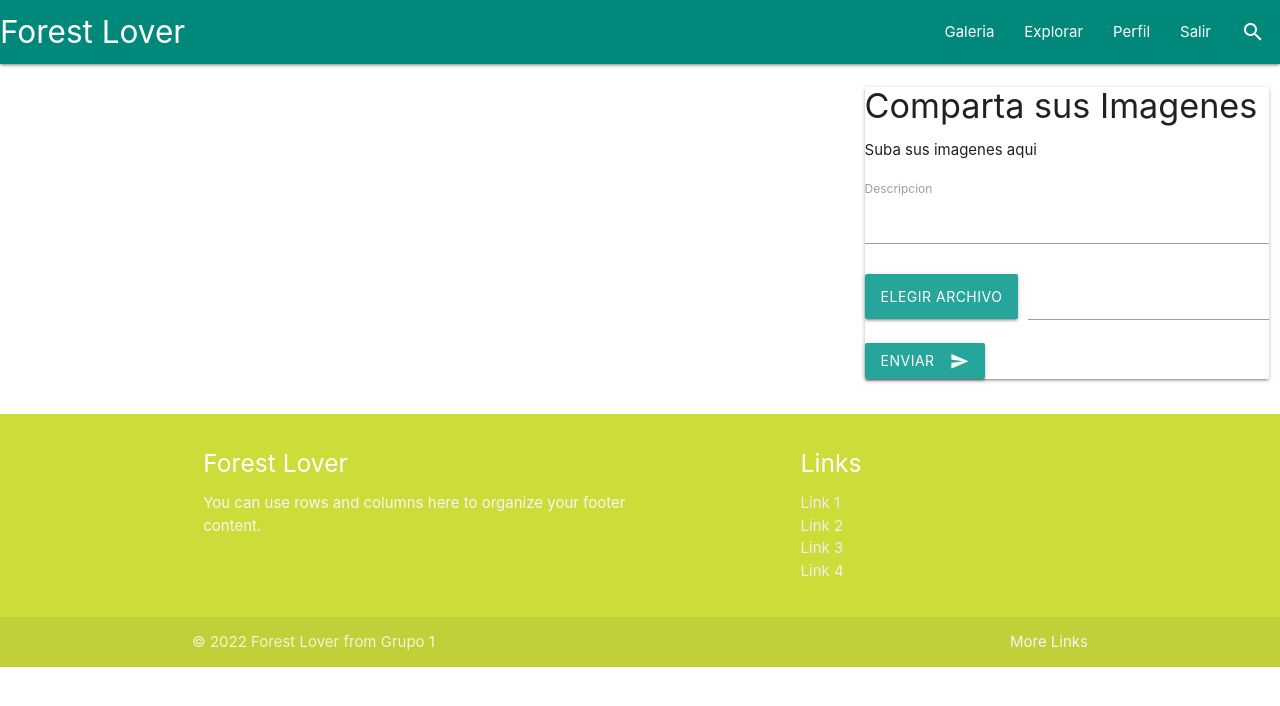
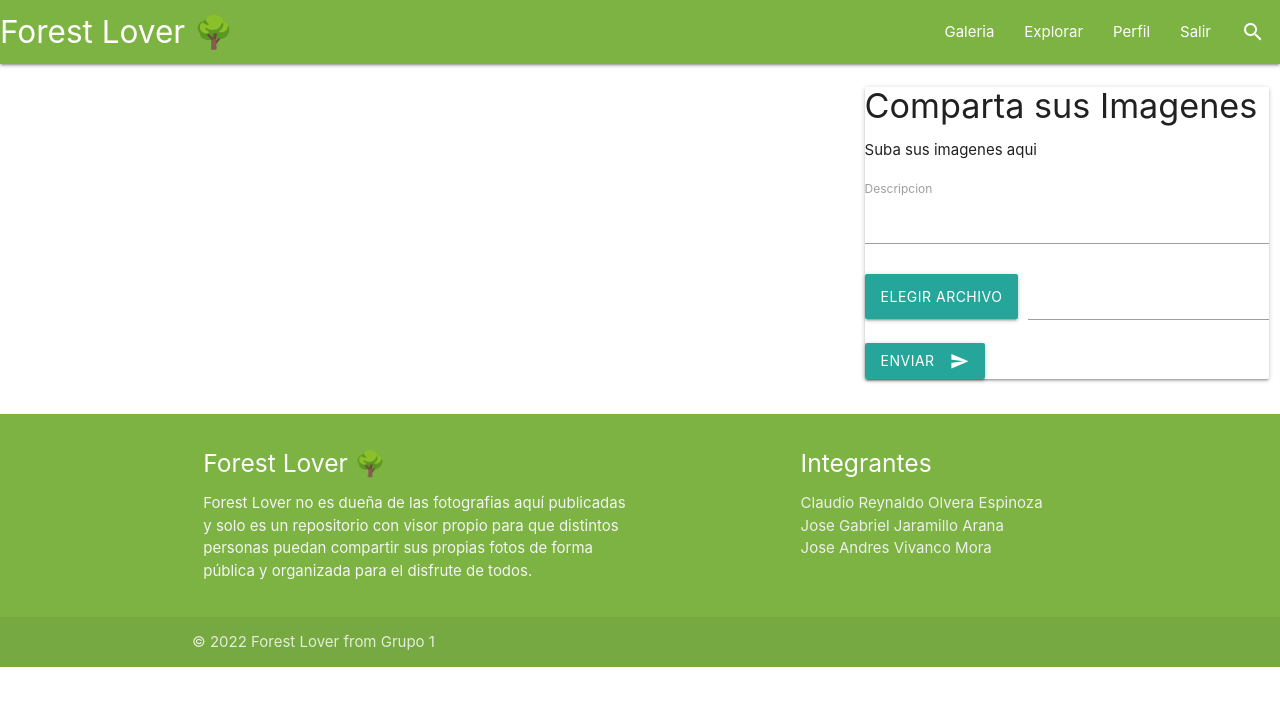
Before and after one commit to clreolve/ForestLover, a PHP site: page /buscar.php?page=1 in a window 1280 px wide. Shown: the top 706 px of the page. Run offline with PHP 8.4, Linux system fonts and the light colour scheme; the visitor is signed in with stand-in values (Sample User, id 1).

Commit message:
Footercompleto

```diff
--- a/templates/footer.php
+++ b/templates/footer.php
@@ -1,17 +1,17 @@
-<footer class="page-footer lime">
+<footer class="page-footer light-green darken-1">
           <div class="container">
             <div class="row">
               <div class="col l6 s12">
-                <h5 class="white-text">Forest Lover</h5>
-                <p class="grey-text text-lighten-4">You can use rows and columns here to organize your footer content.</p>
+                <h5 class="white-text">Forest Lover 🌳</h5>
+                <p class="grey-text text-lighten-4"> Forest Lover no es dueña de las fotografias aquí publicadas y solo es un repositorio con visor propio para que distintos personas puedan compartir sus propias fotos de forma pública y organizada para el disfrute de todos.</p>
               </div>
               <div class="col l4 offset-l2 s12">
-                <h5 class="white-text">Links</h5>
+                <h5 class="white-text">Integrantes</h5>
                 <ul>
-                  <li><a class="grey-text text-lighten-3" href="#!">Link 1</a></li>
-                  <li><a class="grey-text text-lighten-3" href="#!">Link 2</a></li>
-                  <li><a class="grey-text text-lighten-3" href="#!">Link 3</a></li>
-                  <li><a class="grey-text text-lighten-3" href="#!">Link 4</a></li>
+                  <li><a class="grey-text text-lighten-3" href="#!">Claudio Reynaldo Olvera Espinoza</a></li>
+                  <li><a class="grey-text text-lighten-3" href="#!">Jose Gabriel Jaramillo Arana</a></li>
+                  <li><a class="grey-text text-lighten-3" href="#!">Jose Andres Vivanco Mora</a></li>
+
                 </ul>
               </div>
             </div>
@@ -19,7 +19,7 @@
           <div class="footer-copyright">
             <div class="container">
             © 2022 Forest Lover from Grupo 1
-            <a class="grey-text text-lighten-4 right" href="#!">More Links</a>
+            <a class="grey-text text-lighten-4 right" href="#!"></a>
             </div>
           </div>
         </footer>
--- a/templates/navbar.php
+++ b/templates/navbar.php
@@ -5,8 +5,8 @@ include_once('./templates/navbar.php');
 <?php if (isset($_SESSION['uid'])) { ?>
 
     <nav>
-        <div class="nav-wrapper teal darken-1">
-            <a href="./index.php" class="brand-logo">Forest Lover</a>
+        <div class="nav-wrapper light-green darken-1">
+            <a href="./index.php" class="brand-logo">Forest Lover 🌳</a>
             <a href="#" data-target="collapsable_menu" class="sidenav-trigger"><i class="material-icons">menu</i></a>
             <ul class="right hide-on-med-and-down">
                 <li><a href="./galeria.php">Galeria</a></li>
@@ -22,7 +22,7 @@ include_once('./templates/navbar.php');
         </div>
     </nav>
 
-    <ul class="sidenav teal darken-1" id="collapsable_menu">
+    <ul class="sidenav light-green darken-1" id="collapsable_menu">
         <li><a class='white-text' href="./galeria.php">Galeria</a></li>
         <li><a  class='white-text' href="./explorar.php">Explorar</a></li>
         <li><a  class='white-text' href="./perfil.php">Perfil</a></li>
@@ -38,7 +38,7 @@ include_once('./templates/navbar.php');
 <?php } else { ?>
 
     <nav>
-        <div class="nav-wrapper teal darken-1">
+        <div class="nav-wrapper light-green darken-1">
             <a href="./index.php" class="brand-logo">Forest Lover</a>
             <a href="#" data-target="collapsable_menu" class="sidenav-trigger"><i class="material-icons">menu</i></a>
             <ul class="right hide-on-med-and-down">
@@ -54,7 +54,7 @@ include_once('./templates/navbar.php');
         </div>
     </nav>
 
-    <ul class="sidenav teal darken-1" id="collapsable_menu">
+    <ul class="sidenav light-green darken-1" id="collapsable_menu">
         <li><a class='white-text' href="./galeria.php">Galeria</a></li>
         <li><a class='white-text' href="./galeria.php">Explorar</a></li>
         <li><a class='white-text' href="./login.php">Inicie Sesion</a></li>
```
